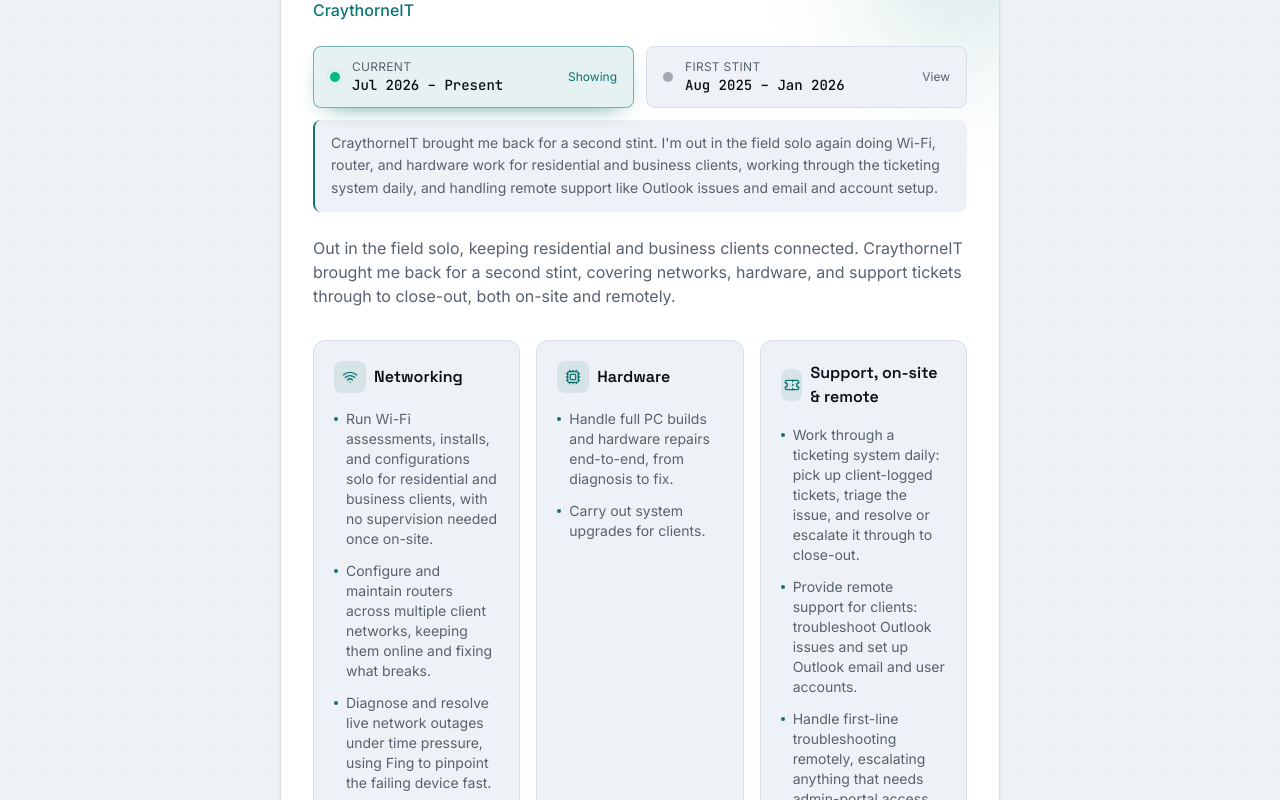
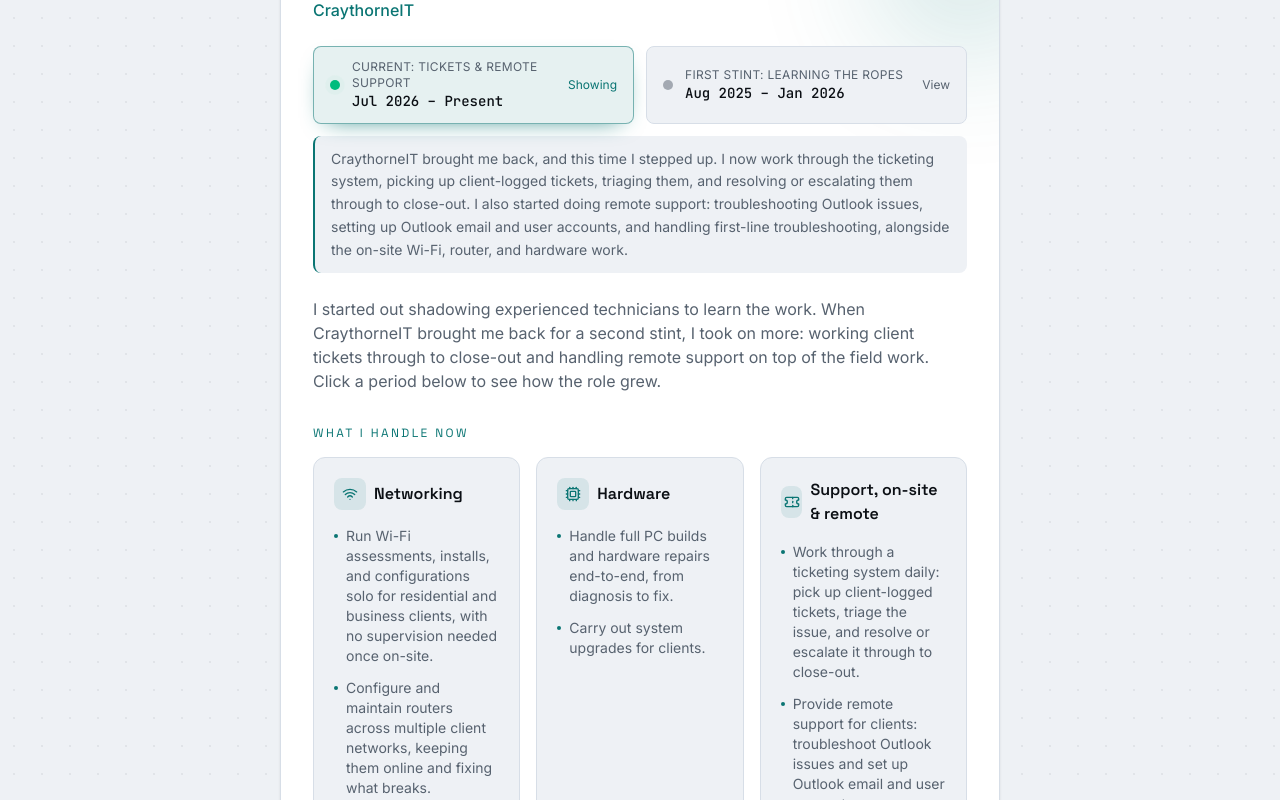
Before and after one commit to aidan-g-barends/Aidan-Barends-Portfolio, a Next.js app: page /experience in a window 1280 px wide. Shown: the part 1620-2420 px from the top of the page. Built offline with nearby package versions, Linux system fonts and the light colour scheme.

Commit message:
- CraythorneIT period tabs show progression from shadowing in the   first stint to tickets and remote support in the current one

```diff
--- a/src/app/experience/page.tsx
+++ b/src/app/experience/page.tsx
@@ -101,21 +101,21 @@
   role: "IT Field Technician",
   company: "CraythorneIT",
   summary:
-    "Out in the field solo, keeping residential and business clients connected. CraythorneIT brought me back for a second stint, covering networks, hardware, and support tickets through to close-out, both on-site and remotely.",
+    "I started out shadowing experienced technicians to learn the work. When CraythorneIT brought me back for a second stint, I took on more: working client tickets through to close-out and handling remote support on top of the field work. Click a period below to see how the role grew.",
   stints: [
     {
-      label: "Current",
+      label: "Current: tickets & remote support",
       period: "Jul 2026 – Present",
       current: true,
       description:
-        "CraythorneIT brought me back for a second stint. I'm out in the field solo again doing Wi-Fi, router, and hardware work for residential and business clients, working through the ticketing system daily, and handling remote support like Outlook issues and email and account setup.",
+        "CraythorneIT brought me back, and this time I stepped up. I now work through the ticketing system, picking up client-logged tickets, triaging them, and resolving or escalating them through to close-out. I also started doing remote support: troubleshooting Outlook issues, setting up Outlook email and user accounts, and handling first-line troubleshooting, alongside the on-site Wi-Fi, router, and hardware work.",
     },
     {
-      label: "First stint",
+      label: "First stint: learning the ropes",
       period: "Aug 2025 – Jan 2026",
       current: false,
       description:
-        "My first IT role. Field work for residential and business clients: Wi-Fi assessments and installs, router configuration, PC builds and hardware repairs, and resolving network outages on-site. It's where I learnt to troubleshoot under real-world pressure instead of in a classroom.",
+        "My first IT role. I mostly shadowed experienced technicians to learn how the work is done on real client jobs: Wi-Fi installs, router configuration, hardware repairs, and fixing network issues on-site. By the end I was also handling a few jobs on my own.",
     },
   ],
   areas: [
@@ -461,7 +461,11 @@
             </p>
 
             {/* Areas of responsibility */}
-            <div className="mt-8 grid gap-4 md:grid-cols-3">
+            <h4 className="mt-8 font-[family-name:var(--font-mono)] text-xs uppercase tracking-[0.2em] text-accent">
+              What I handle now
+            </h4>
+
+            <div className="mt-4 grid gap-4 md:grid-cols-3">
               {craythorne.areas.map((area) => {
                 const Icon = area.icon;
 
```
